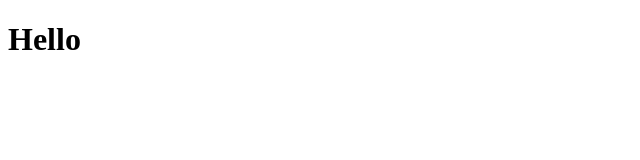
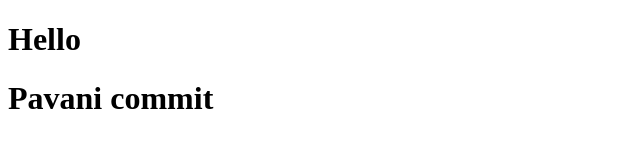
Before and after one commit to 2200090172/SampleTest, a plain HTML site: page index.html in a window 1280 px wide. Shown: the whole page, without its empty margins (0-640 px from the left). Drawn offline with Linux system fonts and the light colour scheme.

Commit message:
pavani commit-1

```diff
--- a/index.html
+++ b/index.html
@@ -2,6 +2,7 @@
 <html>
 <head>
    <h1>Hello </h1>
+   <h1>Pavani commit</h1>
 </head>
 <body>
 
```
